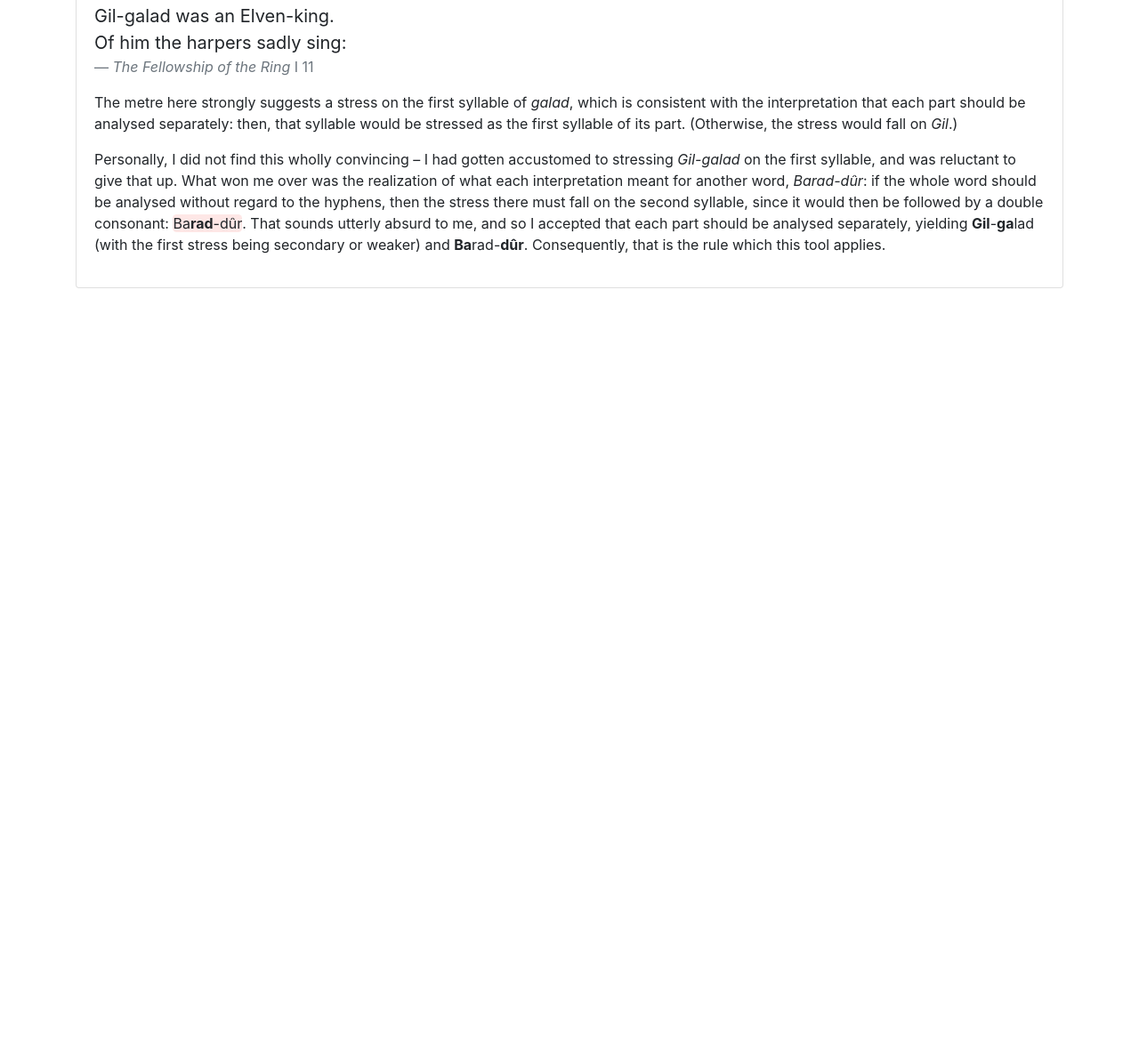
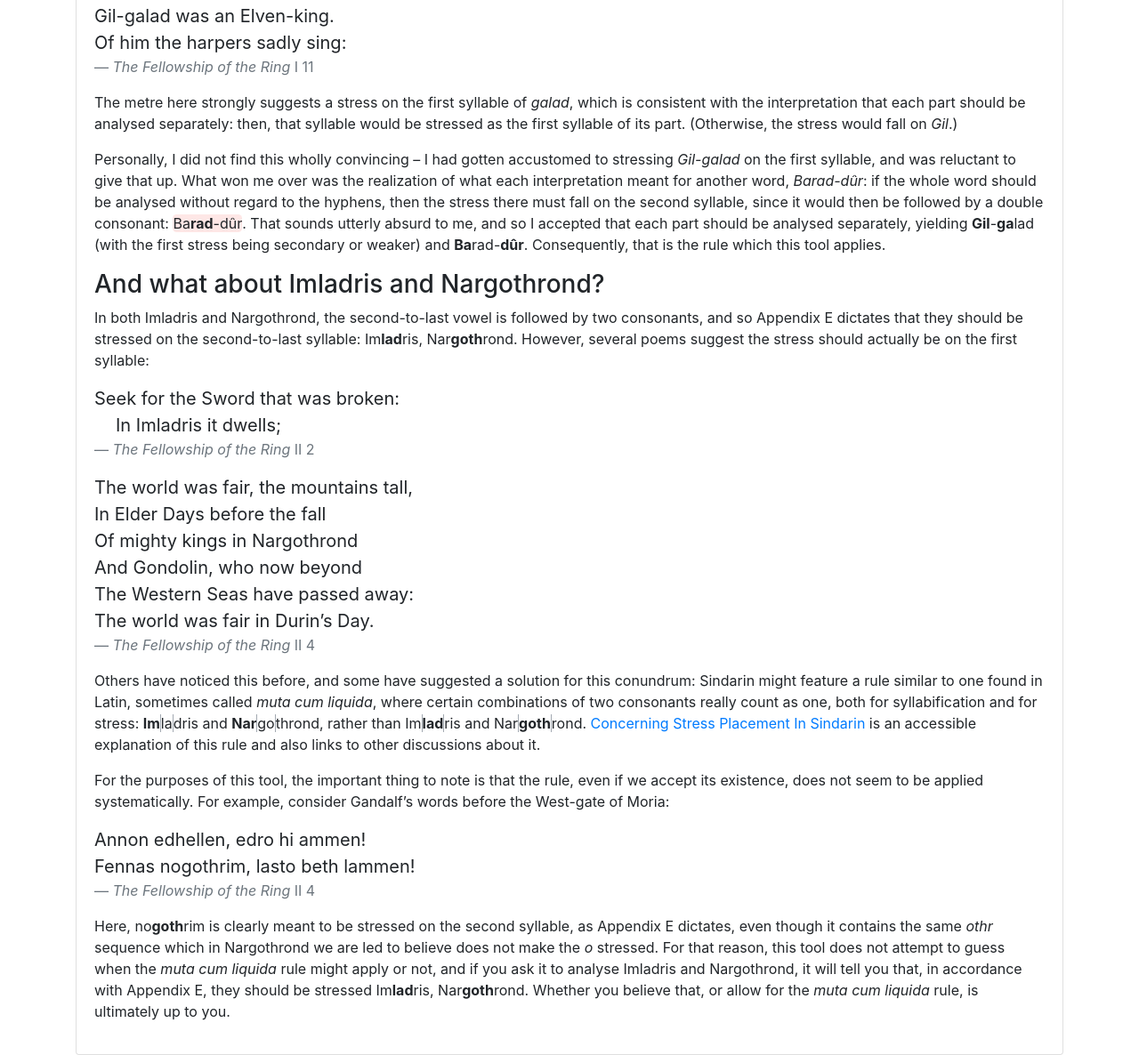
Before and after one commit to lucaswerkmeister/tolkien-stress, a website with bundled scripts: page index.html in a window 1280 px wide. Shown: the part 1679-2865 px from the top of the page at 89% size. Before the commit the page ends 2003 px from the top, so only its background shows below. Built offline with nearby package versions, Linux system fonts and the light colour scheme.

Commit message:
Add explanation about “muta cum liquida” rule
There is some evidence that it should be IM|la|dris, NAR|go|thrond, and
by extension maybe ME|ne|groth also, and other words may also be meant
to be stressed differently. This has already been puzzled out by others,
so we can link to someone else’s better essay. Our “get out of jail free
card” is that the rule does not appear to be systematic, which is the
excuse to avoid updating the tool for it. (I suppose I could make the
tool show both possibilities in these cases, but for now I can’t be
bothered to do that.)

```diff
--- a/index.html
+++ b/index.html
@@ -158,7 +158,7 @@
 									however, I have no idea if any such composition is present in Tolkien’s writing.
 								  -->
 								<span class="word" lang="sjn"><span class="syllable">Ca</span><span class="syllable syllable-stressed">radh</span><span class="syllable">ras</span></span>,
-								<span class="word" lang="sjn"><span class="syllable">Nar</span><span class="syllable syllable-stressed">goth</span><span class="syllable">rond</span></span>,
+								<span class="word" lang="sjn"><span class="syllable">Fa</span><span class="syllable syllable-stressed">lath</span><span class="syllable">rim</span></span>,
 								but
 								<span class="word" lang="sjn"><span class="syllable syllable-stressed">Fo</span><span class="syllable">ro</span><span class="syllable">chel</span></span>,
 								<span class="word" lang="sjn"><span class="syllable syllable-stressed">Ga</span><span class="syllable">la</span><span class="syllable">dhon</span></span>,
@@ -256,6 +256,67 @@
 						<span class="text" lang="sjn"><span class="word" lang="sjn"><span class="syllable syllable-stressed">Ba</span><span class="syllable">rad</span></span>-<span class="word" lang="sjn"><span class="syllable syllable-stressed">dûr</span></span></span>.
 						Consequently, that is the rule which this tool applies.
 					</p>
+					<h3>And what about <span lang="sjn">Imladris</span> and <span lang="sjn">Nargothrond</span>?</h3>
+					<p>
+						In both <span lang="sjn">Imladris</span> and <span lang="sjn">Nargothrond</span>, the second-to-last vowel is followed by two consonants,
+						and so Appendix E dictates that they should be stressed on the second-to-last syllable:
+						<span class="word" lang="sjn"><span class="syllable">Im</span><span class="syllable syllable-stressed">lad</span><span class="syllable">ris</span></span>,
+						<span class="word" lang="sjn"><span class="syllable">Nar</span><span class="syllable syllable-stressed">goth</span><span class="syllable">rond</span></span>.
+						However, several poems suggest the stress should actually be on the first syllable:
+					</p>
+					<blockquote class="blockquote">
+						Seek for the Sword that was broken:<br>
+						<span class="ml-4"></span>In <span lang="sjn">Imladris</span> it dwells;
+						<footer class="blockquote-footer"><cite>The Fellowship of the Ring</cite> II 2</footer>
+					</blockquote>
+					<blockquote class="blockquote">
+						The world was fair, the mountains tall,<br>
+						In Elder Days before the fall<br>
+						Of mighty kings in <span lang="sjn">Nargothrond</span><br>
+						And <span lang="sjn">Gondolin</span>, who now beyond<br>
+						The Western Seas have passed away:<br>
+						The world was fair in Durin’s Day.<br>
+						<footer class="blockquote-footer"><cite>The Fellowship of the Ring</cite> II 4</footer>
+					</blockquote>
+					<p>
+						Others have noticed this before, and some have suggested a solution for this conundrum:
+						Sindarin might feature a rule similar to one found in Latin,
+						sometimes called <i>muta cum liquida</i>,
+						where certain combinations of two consonants really count as one,
+						both for syllabification and for stress:
+						<span class="word show-syllable-breaks" lang="sjn"><span class="syllable syllable-stressed">Im</span><span class="syllable">la</span><span class="syllable">dris</span></span> and
+						<span class="word show-syllable-breaks" lang="sjn"><span class="syllable syllable-stressed">Nar</span><span class="syllable">go</span><span class="syllable">thrond</span></span>,
+						rather than
+						<span class="word show-syllable-breaks" lang="sjn"><span class="syllable">Im</span><span class="syllable syllable-stressed">lad</span><span class="syllable">ris</span></span> and
+						<span class="word show-syllable-breaks" lang="sjn"><span class="syllable">Nar</span><span class="syllable syllable-stressed">goth</span><span class="syllable">rond</span></span>.
+						<a href="https://menegroth.github.io/stress-in-sindarin.html">Concerning Stress Placement In Sindarin</a>
+						is an accessible explanation of this rule and also links to other discussions about it.
+					</p>
+					<p>
+						For the purposes of this tool,
+						the important thing to note is that the rule, even if we accept its existence,
+						does not seem to be applied systematically.
+						For example, consider Gandalf’s words before the West-gate of <span lang="sjn">Moria</span>:
+					</p>
+					<blockquote class="blockquote" lang="sjn">
+						Annon edhellen, edro hi ammen!<br>
+						Fennas nogothrim, lasto beth lammen!
+						<footer class="blockquote-footer" lang="en"><cite>The Fellowship of the Ring</cite> II 4</footer>
+					</blockquote>
+					<p>
+						Here,
+						<span class="word" lang="sjn"><span class="syllable">no</span><span class="syllable syllable-stressed">goth</span><span class="syllable">rim</span></span>
+						is clearly meant to be stressed on the second syllable, as Appendix E dictates,
+						even though it contains the same <span class="fragment">othr</span> sequence which in Nargothrond we are led to believe does not make the <span class="fragment">o</span> stressed.
+						For that reason, this tool does not attempt to guess when the <i>muta cum liquida</i> rule might apply or not,
+						and if you ask it to analyse Imladris and Nargothrond,
+						it will tell you that, in accordance with Appendix E,
+						they should be stressed
+						<span class="word" lang="sjn"><span class="syllable">Im</span><span class="syllable syllable-stressed">lad</span><span class="syllable">ris</span></span>,
+						<span class="word" lang="sjn"><span class="syllable">Nar</span><span class="syllable syllable-stressed">goth</span><span class="syllable">rond</span></span>.
+						Whether you believe that, or allow for the <i>muta cum liquida</i> rule,
+						is ultimately up to you.
+					</p>
 				</div>
 			</div>
 		</div>
```
Also changed, not shown: test/index.test.mjs (+2 -1 lines).
